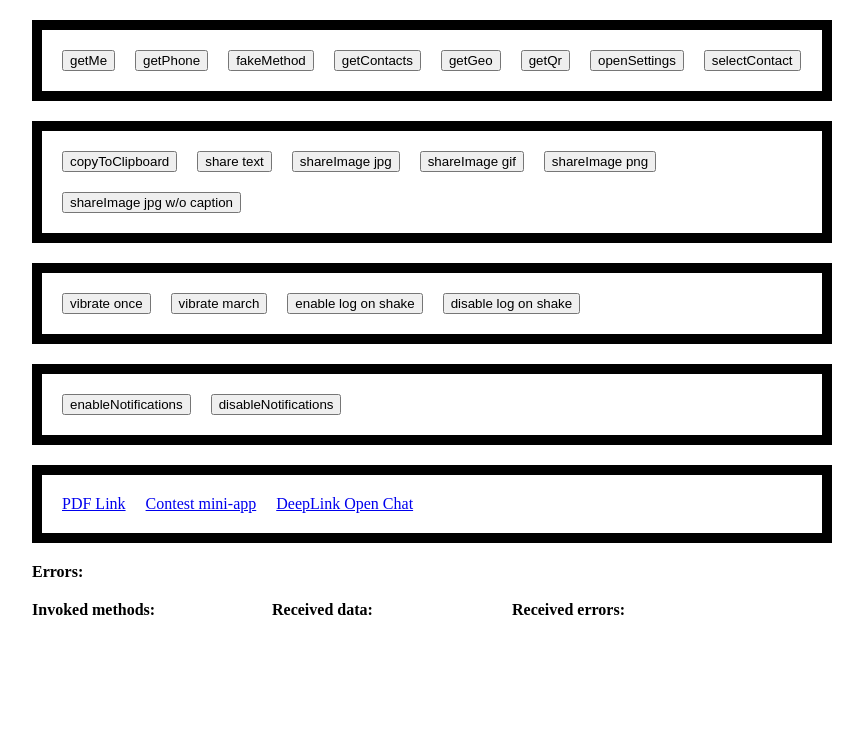
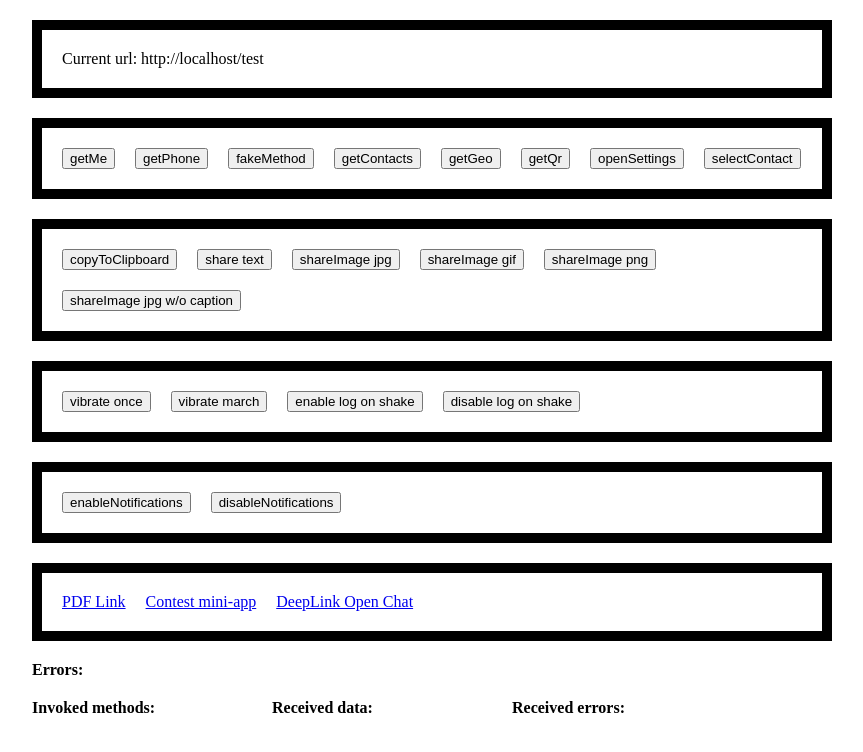
Before and after one commit to lgordey/lgordey.github.io, a Next.js app: page /test in a window 1280 px wide. Shown: the top 752 px of the page, without its empty margins (208-1071 px from the left). Built offline with nearby package versions, Linux system fonts and the light colour scheme.

Commit message:
Add url to test app

```diff
--- a/pages/test.js
+++ b/pages/test.js
@@ -14,7 +14,7 @@ const styles = {
     padding: '0 20px 20px 0',
     border: '10px solid black',
     marginTop: 20,
-    '& button, & a': {
+    '& button, & a, & span': {
       margin: '20px 0 0 20px',
       display: 'inline-block'
     }
@@ -59,6 +59,11 @@ function Test({ classes }) {
   const [receivedData, setReceivedData] = useState([]);
   const [receivedError, setReceivedError] = useState([]);
   const [ errors, setErrors ] = useState([]);
+  const [url, setUrl] = useState('loading...');
+
+  useEffect(() => {
+    setUrl(window.location.href);
+  }, []);
 
   const setShakeHandlerParams = {
     log: [() => setReceivedData(prevArray => [...prevArray, 'Shaken'])],
@@ -98,6 +103,7 @@ function Test({ classes }) {
 
   return (
     <div className={classes.testWrapper}>
+      <div className={classes.btnWrapper}><span>Current url: {url}</span></div>
       <div className={classes.btnWrapper}>
         <button onClick={() => handleMethod('getMe')}>getMe</button>
         <button onClick={() => handleMethod('getPhone')}>getPhone</button>
```
